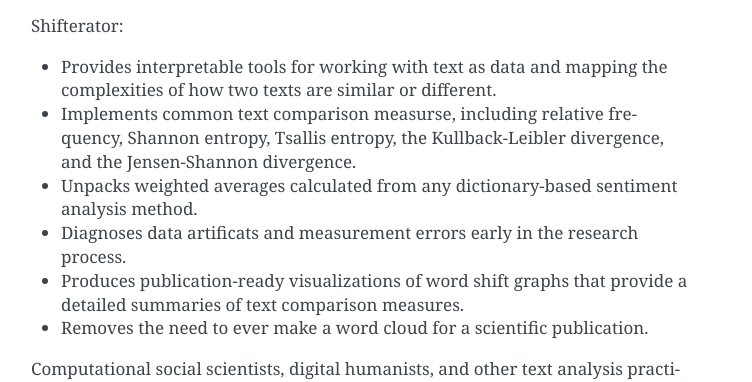
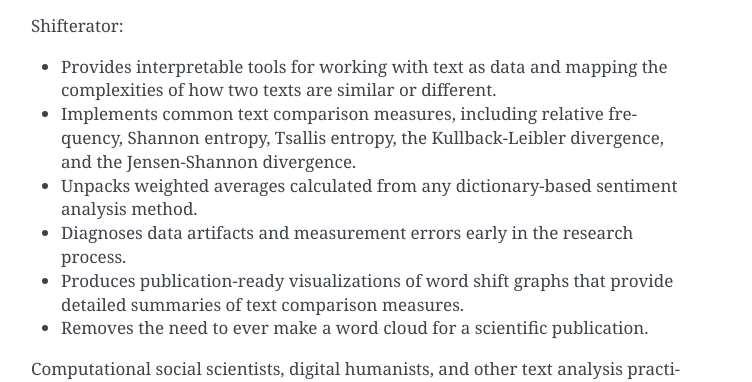
Before and after one commit to ryanjgallagher/shifterator, a Sphinx documentation site: the page built from docs/index.rst, in a window 1280 px wide. Shown: the part 1326-1708 px from the top of the page, without its empty margins (389-1141 px from the left). Built offline with Sphinx 7.4.7, drawn with Linux system fonts in a browser that asks for light colours.

Commit message:
Fix typos

```diff
--- a/docs/index.rst
+++ b/docs/index.rst
@@ -15,10 +15,10 @@
 Shifterator:
 
 - Provides interpretable tools for working with text as data and mapping the complexities of how two texts are similar or different.
-- Implements common text comparison measurse, including relative frequency, Shannon entropy, Tsallis entropy, the Kullback-Leibler divergence, and the Jensen-Shannon divergence.
+- Implements common text comparison measures, including relative frequency, Shannon entropy, Tsallis entropy, the Kullback-Leibler divergence, and the Jensen-Shannon divergence.
 - Unpacks weighted averages calculated from any dictionary-based sentiment analysis method.
-- Diagnoses data artificats and measurement errors early in the research process.
-- Produces publication-ready visualizations of word shift graphs that provide a detailed summaries of text comparison measures.
+- Diagnoses data artifacts and measurement errors early in the research process.
+- Produces publication-ready visualizations of word shift graphs that provide detailed summaries of text comparison measures.
 - Removes the need to ever make a word cloud for a scientific publication.
 
 Computational social scientists, digital humanists, and other text analysis practitioners can all use Shifterator to construct reliable, robust, and interpretable stories from text data.
```
